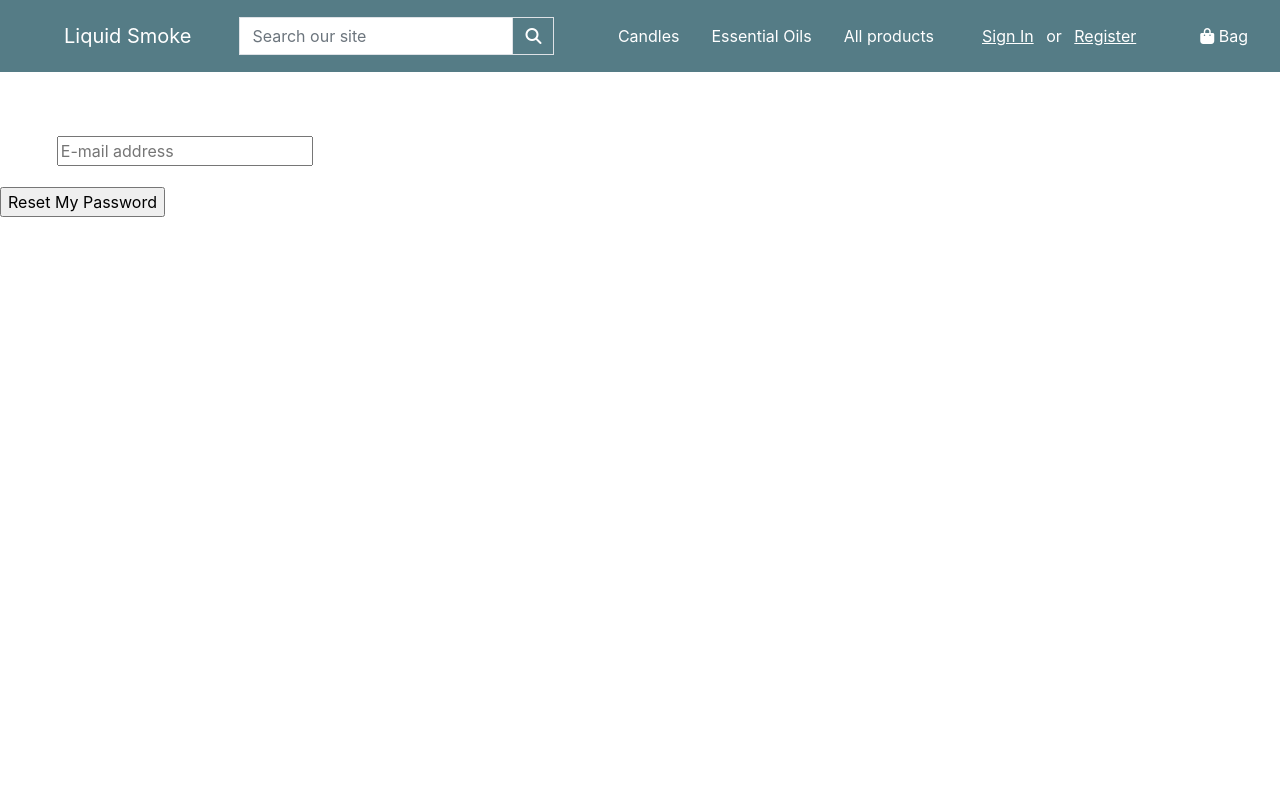
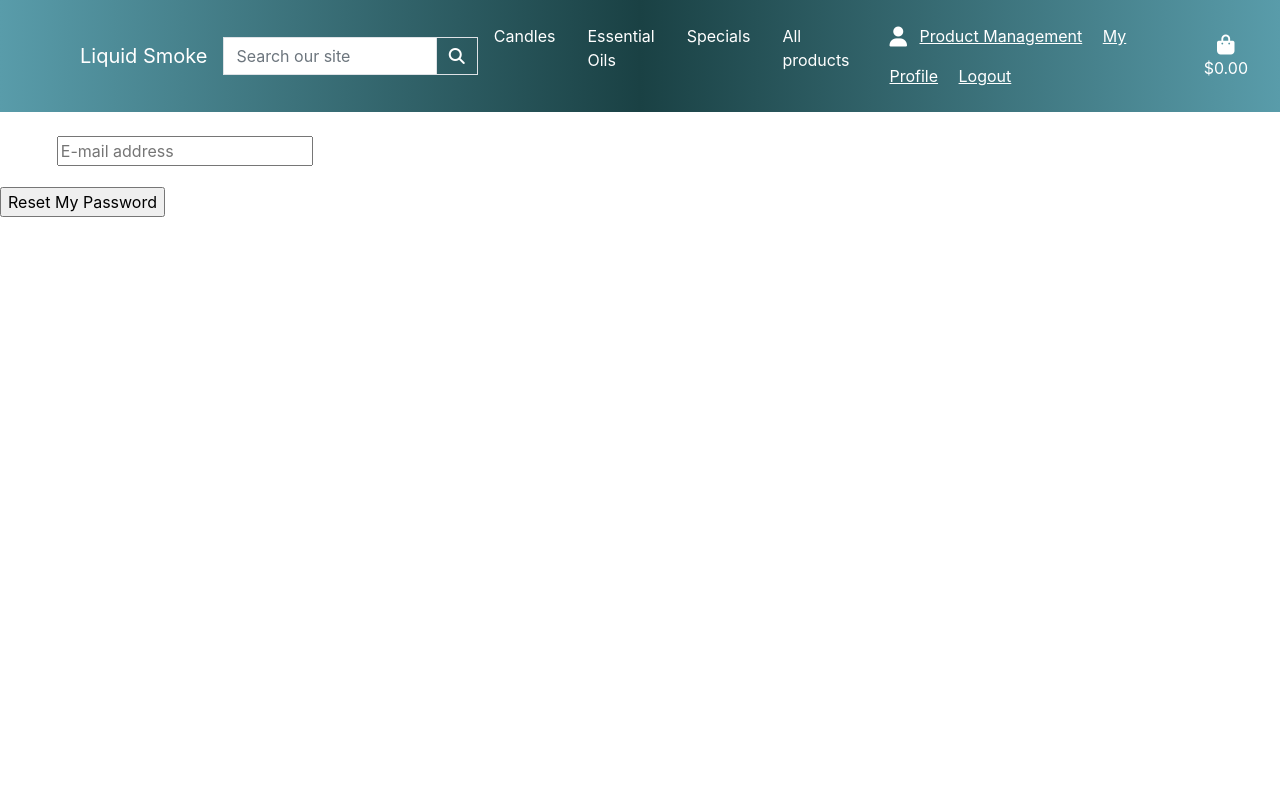
Before and after one commit to EddieStn/liquid-smoke, a Django app: page /accounts/password/reset/ in a window 1280 px wide. Run offline with Django 3.2, Linux system fonts and the light colour scheme; a user stored in the database is signed in; parts of the project's set-up code (start-up, migrations or seed data) failed here and were passed over; some libraries are stand-ins or nearby versions.

Commit message:
Complete navbar

```diff
--- a/static/css/base.css
+++ b/static/css/base.css
@@ -1,6 +1,13 @@
+html {
+    height: 100%;
+}
 
+body {
+    height: calc(100vh - 2.5em);
+}
 .bg-nav {
-    background-color: rgb(85, 124, 134) !important;
+    background: rgb(89,156,170);
+    background: linear-gradient(90deg, rgba(89,156,170,1) 0%, rgba(26,65,68,1) 50%, rgba(89,156,170,1) 100%);
 }
 
 .font-white {
@@ -17,8 +24,8 @@
     line-height: 2.5em;
 }
 
-.bag {
-    padding: 1em !important;
+.bag:hover {
+    color: rgb(33, 52, 58) !important;
 }
 
 .menu-item {
@@ -27,3 +34,9 @@
 .menu-item:hover {
     background-color: rgb(33, 52, 58);
 }
+
+@media (max-width: 992px) {
+    .account-link {
+        display: block;
+    }
+}
--- a/templates/base.html
+++ b/templates/base.html
@@ -30,12 +30,12 @@
 </head>
 
 <body class="font-white">
-  <header class="container-fluid fixed-top p-0">
-    <nav class="navbar navbar-expand-lg navbar-light bg-nav font-white">
-      <a class="navbar-brand font-white mx-5" href="#">Liquid Smoke</a>
+  <header class="container-fluid fixed-top bg-nav p-0">
+    <nav class="navbar navbar-expand-lg font-white">
       <button class="navbar-toggler" type="button" data-toggle="collapse" data-target="#navbarSupportedContent" aria-controls="navbarSupportedContent" aria-expanded="false" aria-label="Toggle navigation">
         <span><i class="fa-solid fa-bars font-white"></i></span>
       </button>
+      <a class="navbar-brand font-white ml-5 mr-auto p-3" href="#">Liquid Smoke</a>
       <form class="form d-flex" method="GET" action="">
         <div class="input-group w-100">
           <input class="form-control me-2 border border-black rounded-0" type="text" name="q"
@@ -49,7 +49,7 @@
           </div>
         </div>
       </form>
-      <div class="collapse navbar-collapse bg-nav" id="navbarSupportedContent">
+      <div class="collapse navbar-collapse" id="navbarSupportedContent">
         <ul class="navbar-nav ml-auto mr-3">
           <li class="nav-item dropdown menu-item">
             <a class="nav-link font-white" href="#" role="button" data-toggle="dropdown" aria-expanded="false">
@@ -63,17 +63,41 @@
           </li>
           <li class="nav-item dropdown menu-item">
             <a class="nav-link font-white" href="#" role="button" data-toggle="dropdown" aria-expanded="false">
+              Specials
+            </a>
+          </li>
+          <li class="nav-item dropdown menu-item">
+            <a class="nav-link font-white" href="#" role="button" data-toggle="dropdown" aria-expanded="false">
               All products
             </a>
           </li>
-          <li class="nav-item dropdown menu-item mx-lg-3">
-              <a href="#" class="nav-link font-white account-link">Sign In</a>
+          <li class="nav-item dropdown menu-item mx-lg-3"><i class="fas fa-user fa-lg"></i>
+            {% if request.user.is_authenticated %}
+              {% if request.user.is_superuser %}
+                  <a href="#" class="nav-link font-white account-link">Product Management</a>
+              {% endif %}
+              <a href="#" class="nav-link font-white account-link">My Profile</a>
+              <a href="{% url 'account_logout' %}" class="nav-link font-white account-link">Logout</a>
+            {% else %}
+              <a href="{% url 'account_login' %}" class="nav-link font-white account-link">Sign In</a>
               <span>or</span>
-              <a href="#" class="nav-link font-white account-link">Register</a>
+              <a href="{% url 'account_signup' %}" class="nav-link font-white account-link">Register</a>
+            {% endif %}
           </li>
         </ul>
       </div>
-      <a href="#" class="bag nav-item font-white menu-item"><i class="fa-solid fa-bag-shopping"></i> Bag</a>
+      <a class="{% if grand_total %}text-info font-weight-bold{% else %}text-black{% endif %} nav-link bag font-white ml-auto" href="#">
+        <div class="text-center">
+            <div><i class="fas fa-shopping-bag fa-lg"></i></div>
+            <p class="my-0">
+                {% if grand_total %}
+                    ${{ grand_total|floatformat:2 }}
+                {% else %}
+                    $0.00
+                {% endif %}
+            </p>
+        </div>
+      </a>
     </nav>
   </header>
 
```
Also changed, not shown: db.sqlite3.
